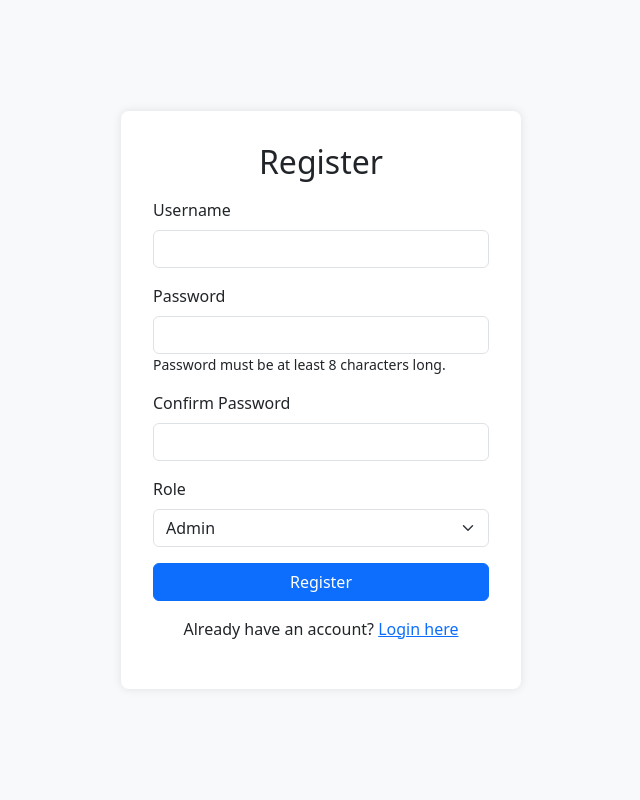
After one commit to peyadbot/archery-analysis-web, a PHP site: page /views/register.php in a window 1280 px wide. The commit adds this page. Shown: the whole page, without its empty margins (319-959 px from the left). Run offline with PHP 8.4, Linux system fonts and the light colour scheme.

Commit message:
added login and registration

```diff
--- a/config/config.php
+++ b/config/config.php
@@ -12,15 +12,3 @@ try {
 } catch (PDOException $e) {
     die("Connection failed: " . $e->getMessage());
 }
-
-$host = 'localhost'; // Your database host
-$dbname = 'archery_analysis_db'; // Your database name
-$username = 'root'; // Your database username
-$password = ''; // Your database password
-
-try {
-    $pdo = new PDO("mysql:host=$host;dbname=$dbname", $username, $password);
-    $pdo->setAttribute(PDO::ATTR_ERRMODE, PDO::ERRMODE_EXCEPTION);
-} catch (PDOException $e) {
-    echo "Connection failed: " . $e->getMessage();
-}
--- /dev/null
+++ b/views/register.php
@@ -0,0 +1,163 @@
+<?php
+session_start();
+require_once __DIR__ . '/../includes/db_connection.php';
+
+if ($_SERVER['REQUEST_METHOD'] === 'POST') {
+    $username = $_POST['username'];
+    $password = $_POST['password'];
+    $confirm_password = $_POST['confirm_password'];
+    $role = $_POST['role']; // Assuming you want to allow role selection
+
+    // Check if passwords match
+    if ($password !== $confirm_password) {
+        $error = 'Passwords do not match';
+    } elseif (strlen($password) < 8) {
+        $error = 'Password must be at least 8 characters long';
+    } else {
+        // Check if username already exists
+        $stmt = $pdo->prepare('SELECT * FROM users WHERE username = ?');
+        $stmt->execute([$username]);
+        $user = $stmt->fetch();
+
+        if ($user) {
+            $error = 'Username already exists';
+        } else {
+            // Insert new user into the database
+            $hashed_password = password_hash($password, PASSWORD_DEFAULT);
+            $stmt = $pdo->prepare('INSERT INTO users (username, password, role) VALUES (?, ?, ?)');
+            $stmt->execute([$username, $hashed_password, $role]);
+
+            // Redirect to login page after successful registration
+            header('Location: login.php');
+            exit();
+        }
+    }
+}
+?>
+
+<!DOCTYPE html>
+<html lang="en">
+<head>
+    <meta charset="UTF-8">
+    <meta name="viewport" content="width=device-width, initial-scale=1.0">
+    <title>Register - Archery Stats</title>
+    <link rel="stylesheet" href="https://cdn.jsdelivr.net/npm/bootstrap@5.3.3/dist/css/bootstrap.min.css" integrity="sha384-QWTKZyjpPEjISv5WaRU9OFeRpok6YctnYmDr5pNlyT2bRjXh0JMhjY6hW+ALEwIH" crossorigin="anonymous">
+    <link rel="stylesheet" href="https://cdn.jsdelivr.net/npm/bootstrap-icons@1.11.3/font/bootstrap-icons.min.css">
+    <style>
+        body {
+            display: flex;
+            justify-content: center;
+            align-items: center;
+            height: 100vh;
+            background-color: #f8f9fa;
+            margin: 0;
+        }
+        .register-container {
+            max-width: 400px;
+            width: 100%;
+            padding: 2rem;
+            background-color: #ffffff;
+            border-radius: 8px;
+            box-shadow: 0 0 10px rgba(0, 0, 0, 0.1);
+        }
+        .register-container h2 {
+            margin-bottom: 1rem;
+        }
+        .alert {
+            margin-bottom: 1rem;
+        }
+        .password-info {
+            font-size: 0.875rem;
+        }
+        .password-info.invalid {
+            color: #dc3545; /* Red */
+        }
+        .password-info.valid {
+            color: #198754; /* Green */
+        }
+        .link-toggle {
+            text-align: center;
+            margin-top: 1rem;
+        }
+    </style>
+</head>
+<body>
+    <div class="register-container">
+        <h2 class="text-center">Register</h2>
+        <?php if (isset($error)) : ?>
+            <div class="alert alert-danger"><?php echo htmlspecialchars($error); ?></div>
+        <?php endif; ?>
+        <form method="POST" action="" id="registrationForm">
+            <div class="mb-3">
+                <label for="username" class="form-label">Username</label>
+                <input type="text" class="form-control" id="username" name="username" required>
+            </div>
+            <div class="mb-3">
+                <label for="password" class="form-label">Password</label>
+                <input type="password" class="form-control" id="password" name="password" required>
+                <div class="password-info" id="passwordInfo">Password must be at least 8 characters long.</div>
+            </div>
+            <div class="mb-3">
+                <label for="confirm_password" class="form-label">Confirm Password</label>
+                <input type="password" class="form-control" id="confirm_password" name="confirm_password" required>
+            </div>
+            <div class="mb-3">
+                <label for="role" class="form-label">Role</label>
+                <select class="form-select" id="role" name="role" required>
+                    <option value="admin">Admin</option>
+                    <option value="coach">Coach</option>
+                </select>
+            </div>
+            <button type="submit" class="btn btn-primary w-100">Register</button>
+            <div class="link-toggle">
+                <p>Already have an account? <a href="login.php">Login here</a></p>
+            </div>
+        </form>
+    </div>
+
+    <!-- Bootstrap JS -->
+    <script src="https://cdn.jsdelivr.net/npm/bootstrap@5.3.3/dist/js/bootstrap.bundle.min.js" integrity="sha384-YvpcrYf0tY3lHB60NNkmXc5s9fDVZLESaAA55NDzOxhy9GkcIdslK1eN7N6jIeHz" crossorigin="anonymous"></script>
+    <script>
+        document.addEventListener('DOMContentLoaded', function () {
+            const passwordField = document.getElementById('password');
+            const confirmPasswordField = document.getElementById('confirm_password');
+            const passwordInfo = document.getElementById('passwordInfo');
+            const form = document.getElementById('registrationForm');
+
+            // Validate password length
+            form.addEventListener('input', function () {
+                const password = passwordField.value;
+                if (password.length > 0) {
+                    if (password.length >= 8) {
+                        passwordInfo.classList.add('valid');
+                        passwordInfo.classList.remove('invalid');
+                    } else {
+                        passwordInfo.classList.add('invalid');
+                        passwordInfo.classList.remove('valid');
+                    }
+                }  else {
+                    passwordInfo.classList.remove('valid', 'invalid');
+                }
+            });
+
+            // Validate confirm password
+            form.addEventListener('input', function () {
+                const password = passwordField.value;
+                const confirmPassword = confirmPasswordField.value;
+                if (password.length > 0 && confirmPassword.length > 0) {
+                    if (password === confirmPassword) {
+                        confirmPasswordField.classList.add('is-valid');
+                        confirmPasswordField.classList.remove('is-invalid');
+                    } else {
+                        confirmPasswordField.classList.add('is-invalid');
+                        confirmPasswordField.classList.remove('is-valid');
+                    }
+                } else {
+                    // Reset validation state if either field is empty
+                    confirmPasswordField.classList.remove('is-valid', 'is-invalid');
+                }
+            });
+        });
+    </script>
+</body>
+</html>
```
Also changed, not shown: index.php (+150 -0 lines), views/dashboard.php (deleted, +0 -27 lines), views/dashboard_admin.php (added, +76 -0 lines), views/dashboard_coach.php (added, +76 -0 lines), views/login.php (+56 -8 lines), assets/fencing.jpg (added).
